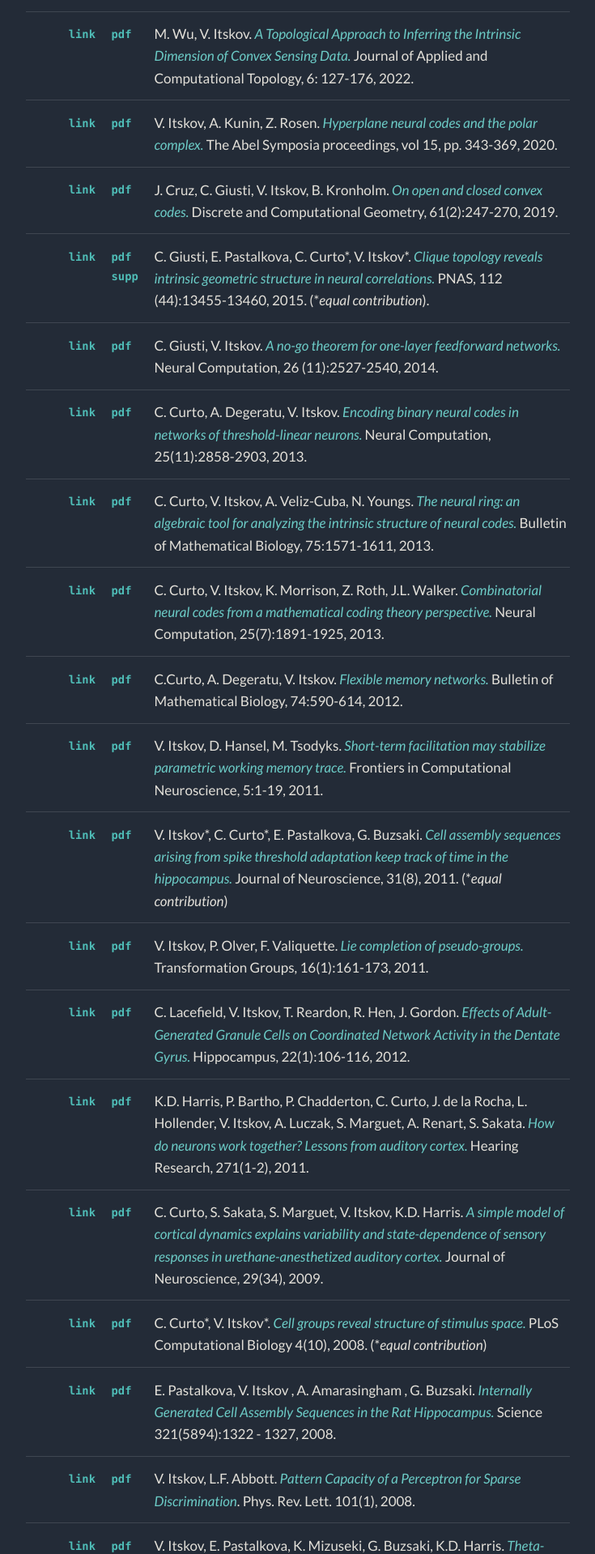
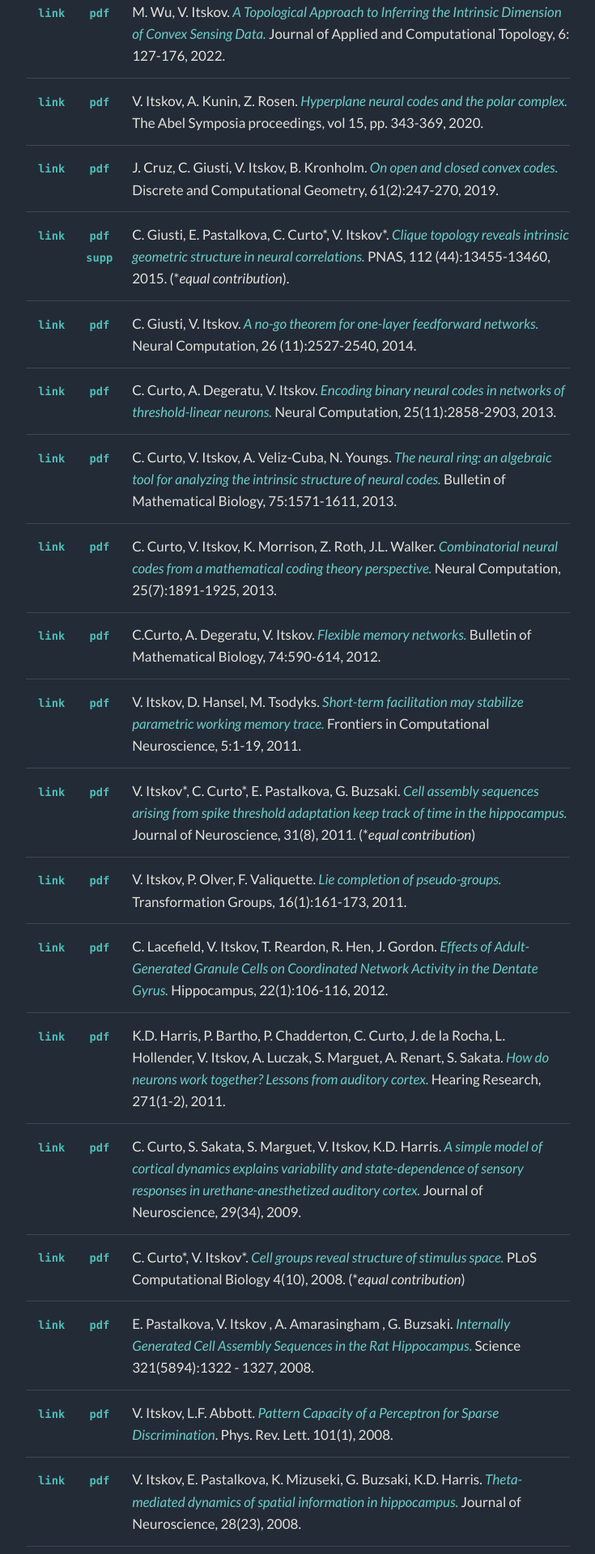
Before and after one commit to vitskov/homepage, a plain HTML site: page publications.html in a window 1280 px wide. Shown: the part 881-2800 px from the top of the page at 81% size, without its empty margins (276-1011 px from the left). Drawn offline with Linux system fonts and the light colour scheme.

Commit message:
Publications: 'link pdf' on the first line, 'ask questions' centred below
Each paper's links now share one cell: link and pdf on the first line, extras
(supp, ask questions) on the following lines, centred. Every link line is one
line of the reference text high, so the links sit on the reference's lines on
desktop and phones. README-STYLE.md shows the new row.

Co-Authored-By: Claude Opus 5.5 <noreply@anthropic.com>

```diff
--- a/publications.html
+++ b/publications.html
@@ -46,9 +46,9 @@
   <table class="pubs">
 
     <tr>
-      <td class="lk"></td>
-      <td class="lk"><a href="https://arxiv.org/abs/2310.10969">link</a></td>
-      <td class="lk"><a href="https://arxiv.org/pdf/2310.10969">pdf</a></td>
+      <td class="lk">
+        <span class="lk-row"><a href="https://arxiv.org/abs/2310.10969">link</a><a href="https://arxiv.org/pdf/2310.10969">pdf</a></span>
+      </td>
       <td class="ref">
         H. Santa Cruz Baur, V. Itskov
         <em>On the spectrum of the Hodge Laplacian on sequences.</em>
@@ -64,9 +64,9 @@
   <table class="pubs">
 
     <tr>
-      <td class="lk"></td>
-      <td class="lk"><a href="https://doi.org/10.1371/journal.pcbi.1014917">link</a></td>
-      <td class="lk"><a href="papers/Milicevic-Burton-Wachowiak-Itskov-PLOSCB-2026.pdf">pdf</a></td>
+      <td class="lk">
+        <span class="lk-row"><a href="https://doi.org/10.1371/journal.pcbi.1014917">link</a><a href="papers/Milicevic-Burton-Wachowiak-Itskov-PLOSCB-2026.pdf">pdf</a></span>
+      </td>
       <td class="ref">
         N. Milicevic, S. D. Burton, M. Wachowiak, V. Itskov
         <em>Shapley Fields Reveal Mosaic Chemotopic Organization in the Mouse Olfactory Bulb Across Diverse Chemical Feature Sets.</em>
@@ -75,9 +75,9 @@
     </tr>
 
     <tr>
-      <td class="lk"></td>
-      <td class="lk"><a href="https://doi.org/10.1007/s41468-026-00239-x">link</a></td>
-      <td class="lk"><a href="https://link.springer.com/epdf/10.1007/s41468-026-00239-x?sharing_token=py4ec0NdEFyhD_54z0ulNve4RwlQNchNByi7wbcMAY4uQ8bFWi4ZGeIi-8TUAnTlE1z9g-qG9KJTfWhxZN9-QcUCKxVQPGwpETwk2hT7r8i-zevG7yI03M-xLC9Jcs27Phi1hY6WO0kaGf_jyyN_gIxI_ANhOnwAqQWaO4HkKlM%3D">pdf</a></td>
+      <td class="lk">
+        <span class="lk-row"><a href="https://doi.org/10.1007/s41468-026-00239-x">link</a><a href="https://link.springer.com/epdf/10.1007/s41468-026-00239-x?sharing_token=py4ec0NdEFyhD_54z0ulNve4RwlQNchNByi7wbcMAY4uQ8bFWi4ZGeIi-8TUAnTlE1z9g-qG9KJTfWhxZN9-QcUCKxVQPGwpETwk2hT7r8i-zevG7yI03M-xLC9Jcs27Phi1hY6WO0kaGf_jyyN_gIxI_ANhOnwAqQWaO4HkKlM%3D">pdf</a></span>
+      </td>
       <td class="ref">
         Vin de Silva, Chad Giusti, Vladimir Itskov, Michael Robinson, Radmila Sazdanovic, Nikolas Schonsheck, Melvin Vaupel, Iris H. R. Yoon
         <em>Dowker's theorem for higher-order relations.</em>
@@ -86,9 +86,9 @@
     </tr>
 
     <tr>
-      <td class="lk"></td>
-      <td class="lk"><a href="https://doi.org/10.1137/23M1599069">link</a></td>
-      <td class="lk"><a href="papers/Milicevic-Itskov-SIAP-2024.pdf">pdf</a></td>
+      <td class="lk">
+        <span class="lk-row"><a href="https://doi.org/10.1137/23M1599069">link</a><a href="papers/Milicevic-Itskov-SIAP-2024.pdf">pdf</a></span>
+      </td>
       <td class="ref">
         N. Milicevic, V. Itskov.
         <em>The combinatorial code and the graph rules of Dale networks.</em>
@@ -97,9 +97,10 @@
     </tr>
 
     <tr>
-      <td class="lk"><a href="ask/morrison-degeratu-itskov-curto-2024-siads/" title="Ask an AI assistant questions about this paper">ask</a></td>
-      <td class="lk"><a href="https://doi.org/10.1137/22M1541666">link</a></td>
-      <td class="lk"><a href="papers/Diversity_of_emergent_dynamics_2024.pdf">pdf</a></td>
+      <td class="lk">
+        <span class="lk-row"><a href="https://doi.org/10.1137/22M1541666">link</a><a href="papers/Diversity_of_emergent_dynamics_2024.pdf">pdf</a></span>
+        <span class="lk-row"><a class="wide" href="ask/morrison-degeratu-itskov-curto-2024-siads/" title="Ask an AI assistant questions about this paper">ask questions</a></span>
+      </td>
       <td class="ref">
         K. Morrison, A. Degeratu, V. Itskov, C. Curto.
         <em>Diversity of emergent dynamics in competitive threshold-linear networks.</em>
@@ -108,9 +109,9 @@
     </tr>
 
     <tr>
-      <td class="lk"></td>
-      <td class="lk"><a href="https://doi.org/10.1007/s41468-021-00081-3">link</a></td>
-      <td class="lk"><a href="https://link.springer.com/content/pdf/10.1007/s41468-021-00081-3.pdf">pdf</a></td>
+      <td class="lk">
+        <span class="lk-row"><a href="https://doi.org/10.1007/s41468-021-00081-3">link</a><a href="https://link.springer.com/content/pdf/10.1007/s41468-021-00081-3.pdf">pdf</a></span>
+      </td>
       <td class="ref">
         M. Wu, V. Itskov.
         <em>A Topological Approach to Inferring the Intrinsic Dimension of Convex Sensing Data.</em>
@@ -119,9 +120,9 @@
     </tr>
 
     <tr>
-      <td class="lk"></td>
-      <td class="lk"><a href="https://doi.org/10.1007/978-3-030-43408-3_13">link</a></td>
-      <td class="lk"><a href="papers/HyperplaneNeuralCodesandthePolarComplexpdf.pdf">pdf</a></td>
+      <td class="lk">
+        <span class="lk-row"><a href="https://doi.org/10.1007/978-3-030-43408-3_13">link</a><a href="papers/HyperplaneNeuralCodesandthePolarComplexpdf.pdf">pdf</a></span>
+      </td>
       <td class="ref">
         V. Itskov, A. Kunin, Z. Rosen.
         <em>Hyperplane neural codes and the polar complex.</em>
@@ -130,9 +131,9 @@
     </tr>
 
     <tr>
-      <td class="lk"></td>
-      <td class="lk"><a href="https://doi.org/10.1007/s00454-018-00050-1">link</a></td>
-      <td class="lk"><a href="papers/OnOpenAndClosedConvexCodes.pdf">pdf</a></td>
+      <td class="lk">
+        <span class="lk-row"><a href="https://doi.org/10.1007/s00454-018-00050-1">link</a><a href="papers/OnOpenAndClosedConvexCodes.pdf">pdf</a></span>
+      </td>
       <td class="ref">
         J. Cruz, C. Giusti, V. Itskov, B. Kronholm.
         <em>On open and closed convex codes.</em>
@@ -141,9 +142,10 @@
     </tr>
 
     <tr>
-      <td class="lk"></td>
-      <td class="lk"><a href="https://doi.org/10.1073/pnas.1506407112">link</a></td>
-      <td class="lk"><a href="papers/Giusti-Pastalkova-Curto-Itskov-PNAS-2015.pdf">pdf</a><br><a href="https://arxiv.org/pdf/1502.06173v1">supp</a></td>
+      <td class="lk">
+        <span class="lk-row"><a href="https://doi.org/10.1073/pnas.1506407112">link</a><a href="papers/Giusti-Pastalkova-Curto-Itskov-PNAS-2015.pdf">pdf</a></span>
+        <span class="lk-row"><a class="under-pdf" href="https://arxiv.org/pdf/1502.06173v1">supp</a></span>
+      </td>
       <td class="ref">
         C. Giusti, E. Pastalkova, C. Curto*, V. Itskov*.
         <em>Clique topology reveals intrinsic geometric structure in neural correlations.</em>
@@ -152,9 +154,9 @@
     </tr>
 
     <tr>
-      <td class="lk"></td>
-      <td class="lk"><a href="https://doi.org/10.1162/NECO_a_00657">link</a></td>
-      <td class="lk"><a href="papers/Giusti-Itskov-2014.pdf">pdf</a></td>
+      <td class="lk">
+        <span class="lk-row"><a href="https://doi.org/10.1162/NECO_a_00657">link</a><a href="papers/Giusti-Itskov-2014.pdf">pdf</a></span>
+      </td>
       <td class="ref">
         C. Giusti, V. Itskov.
         <em>A no-go theorem for one-layer feedforward networks.</em>
@@ -163,9 +165,9 @@
     </tr>
 
     <tr>
-      <td class="lk"></td>
-      <td class="lk"><a href="https://doi.org/10.1162/NECO_a_00504">link</a></td>
-      <td class="lk"><a href="papers/NECO_2013_Curto-Degeratu-Itskov.pdf">pdf</a></td>
+      <td class="lk">
+        <span class="lk-row"><a href="https://doi.org/10.1162/NECO_a_00504">link</a><a href="papers/NECO_2013_Curto-Degeratu-Itskov.pdf">pdf</a></span>
+      </td>
       <td class="ref">
         C. Curto, A. Degeratu, V. Itskov.
         <em>Encoding binary neural codes in networks of threshold-linear neurons.</em>
@@ -174,9 +176,9 @@
     </tr>
 
     <tr>
-      <td class="lk"></td>
-      <td class="lk"><a href="https://doi.org/10.1007/s11538-013-9860-3">link</a></td>
-      <td class="lk"><a href="papers/Neural-Ring-2013.pdf">pdf</a></td>
+      <td class="lk">
+        <span class="lk-row"><a href="https://doi.org/10.1007/s11538-013-9860-3">link</a><a href="papers/Neural-Ring-2013.pdf">pdf</a></span>
+      </td>
       <td class="ref">
         C. Curto, V. Itskov, A. Veliz-Cuba, N. Youngs.
         <em>The neural ring: an algebraic tool for analyzing the intrinsic structure of neural codes.</em>
@@ -185,9 +187,9 @@
     </tr>
 
     <tr>
-      <td class="lk"></td>
-      <td class="lk"><a href="https://doi.org/10.1162/NECO_a_00459">link</a></td>
-      <td class="lk"><a href="papers/CurtoItskovMorrisonRothWalker-NC-2013.pdf">pdf</a></td>
+      <td class="lk">
+        <span class="lk-row"><a href="https://doi.org/10.1162/NECO_a_00459">link</a><a href="papers/CurtoItskovMorrisonRothWalker-NC-2013.pdf">pdf</a></span>
+      </td>
       <td class="ref">
         C. Curto, V. Itskov, K. Morrison, Z. Roth, J.L. Walker.
         <em>Combinatorial neural codes from a mathematical coding theory perspective.</em>
@@ -196,9 +198,9 @@
     </tr>
 
     <tr>
-      <td class="lk"></td>
-      <td class="lk"><a href="https://doi.org/10.1007/s11538-011-9678-9">link</a></td>
-      <td class="lk"><a href="papers/flexible-memory-final.pdf">pdf</a></td>
+      <td class="lk">
+        <span class="lk-row"><a href="https://doi.org/10.1007/s11538-011-9678-9">link</a><a href="papers/flexible-memory-final.pdf">pdf</a></span>
+      </td>
       <td class="ref">
         C.Curto, A. Degeratu, V. Itskov.
         <em>Flexible memory networks.</em>
@@ -207,9 +209,9 @@
     </tr>
 
     <tr>
-      <td class="lk"></td>
-      <td class="lk"><a href="https://doi.org/10.3389/fncom.2011.00040">link</a></td>
-      <td class="lk"><a href="papers/ItskovHanselTsodyks2011.pdf">pdf</a></td>
+      <td class="lk">
+        <span class="lk-row"><a href="https://doi.org/10.3389/fncom.2011.00040">link</a><a href="papers/ItskovHanselTsodyks2011.pdf">pdf</a></span>
+      </td>
       <td class="ref">
         V. Itskov, D. Hansel, M. Tsodyks.
         <em>Short-term facilitation may stabilize parametric working memory trace.</em>
@@ -218,9 +220,9 @@
     </tr>
 
     <tr>
-      <td class="lk"></td>
-      <td class="lk"><a href="https://doi.org/10.1523/JNEUROSCI.3773-10.2011">link</a></td>
-      <td class="lk"><a href="papers/ItskovCurtoJN2011.pdf">pdf</a></td>
+      <td class="lk">
+        <span class="lk-row"><a href="https://doi.org/10.1523/JNEUROSCI.3773-10.2011">link</a><a href="papers/ItskovCurtoJN2011.pdf">pdf</a></span>
+      </td>
       <td class="ref">
         V. Itskov*, C. Curto*, E. Pastalkova, G. Buzsaki.
         <em>Cell assembly sequences arising from spike threshold adaptation keep track of time in the hippocampus.</em>
@@ -229,9 +231,9 @@
     </tr>
 
     <tr>
-      <td class="lk"></td>
-      <td class="lk"><a href="https://doi.org/10.1007/s00031-010-9118-1">link</a></td>
-      <td class="lk"><a href="papers/Lie_completion.pdf">pdf</a></td>
+      <td class="lk">
+        <span class="lk-row"><a href="https://doi.org/10.1007/s00031-010-9118-1">link</a><a href="papers/Lie_completion.pdf">pdf</a></span>
+      </td>
       <td class="ref">
         V. Itskov, P. Olver, F. Valiquette.
         <em>Lie completion of pseudo-groups.</em>
@@ -240,9 +242,9 @@
     </tr>
 
     <tr>
-      <td class="lk"></td>
-      <td class="lk"><a href="https://doi.org/10.1002/hipo.20860">link</a></td>
-      <td class="lk"><a href="papers/Lacefield-2012.pdf">pdf</a></td>
+      <td class="lk">
+        <span class="lk-row"><a href="https://doi.org/10.1002/hipo.20860">link</a><a href="papers/Lacefield-2012.pdf">pdf</a></span>
+      </td>
       <td class="ref">
         C. Lacefield, V. Itskov, T. Reardon, R. Hen, J. Gordon.
         <em>Effects of Adult-Generated Granule Cells on Coordinated Network Activity in the Dentate Gyrus.</em>
@@ -251,9 +253,9 @@
     </tr>
 
     <tr>
-      <td class="lk"></td>
-      <td class="lk"><a href="https://doi.org/10.1016/j.heares.2010.06.006">link</a></td>
-      <td class="lk"><a href="papers/HearingResearch2010.pdf">pdf</a></td>
+      <td class="lk">
+        <span class="lk-row"><a href="https://doi.org/10.1016/j.heares.2010.06.006">link</a><a href="papers/HearingResearch2010.pdf">pdf</a></span>
+      </td>
       <td class="ref">
         K.D. Harris, P. Bartho, P. Chadderton, C. Curto, J. de la Rocha, L. Hollender, V. Itskov, A. Luczak, S. Marguet, A. Renart, S. Sakata.
         <em>How do neurons work together? Lessons from auditory cortex.</em>
@@ -262,9 +264,9 @@
     </tr>
 
     <tr>
-      <td class="lk"></td>
-      <td class="lk"><a href="https://doi.org/10.1523/JNEUROSCI.2053-09.2009">link</a></td>
-      <td class="lk"><a href="papers/JN2009.pdf">pdf</a></td>
+      <td class="lk">
+        <span class="lk-row"><a href="https://doi.org/10.1523/JNEUROSCI.2053-09.2009">link</a><a href="papers/JN2009.pdf">pdf</a></span>
+      </td>
       <td class="ref">
         C. Curto, S. Sakata, S. Marguet, V. Itskov, K.D. Harris.
         <em>A simple model of cortical dynamics explains variability and state-dependence of sensory responses in urethane-anesthetized auditory cortex.</em>
@@ -273,9 +275,9 @@
     </tr>
 
     <tr>
-      <td class="lk"></td>
-      <td class="lk"><a href="https://doi.org/10.1371/journal.pcbi.1000205">link</a></td>
-      <td class="lk"><a href="papers/curto-itskov-PLoS_CB-2008.pdf">pdf</a></td>
+      <td class="lk">
+        <span class="lk-row"><a href="https://doi.org/10.1371/journal.pcbi.1000205">link</a><a href="papers/curto-itskov-PLoS_CB-2008.pdf">pdf</a></span>
+      </td>
       <td class="ref">
         C. Curto*, V. Itskov*.
         <em>Cell groups reveal structure of stimulus space.</em>
@@ -284,9 +286,9 @@
     </tr>
 
     <tr>
-      <td class="lk"></td>
-      <td class="lk"><a href="https://doi.org/10.1126/science.1159775">link</a></td>
-      <td class="lk"><a href="papers/Science-2008-Pastalkova.pdf">pdf</a></td>
+      <td class="lk">
+        <span class="lk-row"><a href="https://doi.org/10.1126/science.1159775">link</a><a href="papers/Science-2008-Pastalkova.pdf">pdf</a></span>
+      </td>
       <td class="ref">
         E. Pastalkova, V. Itskov , A. Amarasingham , G. Buzsaki.
         <em>Internally Generated Cell Assembly Sequences in the Rat Hippocampus.</em>
@@ -295,9 +297,9 @@
     </tr>
 
     <tr>
-      <td class="lk"></td>
-      <td class="lk"><a href="https://doi.org/10.1103/PhysRevLett.101.018101">link</a></td>
-      <td class="lk"><a href="papers/PRL-final.pdf">pdf</a></td>
+      <td class="lk">
+        <span class="lk-row"><a href="https://doi.org/10.1103/PhysRevLett.101.018101">link</a><a href="papers/PRL-final.pdf">pdf</a></span>
+      </td>
       <td class="ref">
         V. Itskov, L.F. Abbott.
         <em>Pattern Capacity of a Perceptron for Sparse Discrimination</em>.
@@ -306,9 +308,9 @@
     </tr>
 
     <tr>
-      <td class="lk"></td>
-      <td class="lk"><a href="https://doi.org/10.1523/JNEUROSCI.5262-07.2008">link</a></td>
-      <td class="lk"><a href="papers/Itskov_et_al-JN-2008.pdf">pdf</a></td>
+      <td class="lk">
+        <span class="lk-row"><a href="https://doi.org/10.1523/JNEUROSCI.5262-07.2008">link</a><a href="papers/Itskov_et_al-JN-2008.pdf">pdf</a></span>
+      </td>
       <td class="ref">
         V. Itskov, E. Pastalkova, K. Mizuseki, G. Buzsaki, K.D. Harris.
         <em>Theta-mediated dynamics of spatial information in hippocampus.</em>
@@ -317,9 +319,9 @@
     </tr>
 
     <tr>
-      <td class="lk"></td>
-      <td class="lk"><a href="https://doi.org/10.1162/neco.2007.3179">link</a></td>
-      <td class="lk"><a href="papers/NCpaper-final.pdf">pdf</a></td>
+      <td class="lk">
+        <span class="lk-row"><a href="https://doi.org/10.1162/neco.2007.3179">link</a><a href="papers/NCpaper-final.pdf">pdf</a></span>
+      </td>
       <td class="ref">
         V. Itskov, C. Curto, K.D. Harris.
         <em>Valuations for spike train prediction.</em>
@@ -328,9 +330,9 @@
     </tr>
 
     <tr>
-      <td class="lk"></td>
-      <td class="lk"><a href="https://doi.org/10.1090/conm/285/04742">link</a></td>
-      <td class="lk"><a href="papers/Itskov-2001.pdf">pdf</a></td>
+      <td class="lk">
+        <span class="lk-row"><a href="https://doi.org/10.1090/conm/285/04742">link</a><a href="papers/Itskov-2001.pdf">pdf</a></span>
+      </td>
       <td class="ref">
         V. Itskov.
         <em>Orbit reduction of contact ideals.</em>
@@ -339,9 +341,9 @@
     </tr>
 
     <tr>
-      <td class="lk"></td>
-      <td class="lk"><a href="https://pubs.ams.org/ebooks/trans2/187/">link</a></td>
-      <td class="lk"><a href="papers/Itskov-Karasev-Vorobjev1998.pdf">pdf</a></td>
+      <td class="lk">
+        <span class="lk-row"><a href="https://pubs.ams.org/ebooks/trans2/187/">link</a><a href="papers/Itskov-Karasev-Vorobjev1998.pdf">pdf</a></span>
+      </td>
       <td class="ref">
         V. Itskov, M.Karasev, and Yu.Vorobjev.
         <em>Infinitesimal Poisson cohomology.</em>
--- a/style.css
+++ b/style.css
@@ -42,6 +42,7 @@ body {
   font-family: var(--font);
   font-size: 17px;
   line-height: 1.6;
+  --text-line: calc(17px * 1.6);   /* the body text's line height, as a length */
   color: var(--ink);
   background: var(--paper);
   display: grid;
@@ -203,7 +204,7 @@ p { margin: 0 0 1rem; }
 .contact dt { color: var(--ink-muted); font-weight: 700; }
 .contact dd { margin: 0; }
 
-/* ---------- publication tables: ask | link | pdf | reference ---------- */
+/* ---------- publication tables: links | reference ---------- */
 .pubs {
   width: 100%;
   table-layout: fixed;      /* same column widths in every table */
@@ -217,16 +218,27 @@ p { margin: 0 0 1rem; }
 }
 .pubs tr:last-child td { border-bottom: 0; }
 
-/* the ask / link / pdf columns: narrow, monospace labels */
+/* the links cell: "link  pdf" on the first line; extras such as "supp" (under pdf) and
+   "ask questions" (centred under both) on the following lines. Each line is exactly as
+   tall as a line of the reference text (--text-line), so the links sit on its lines. */
 .pubs td.lk {
-  width: 3.3rem;
-  padding-right: 0.6rem;
+  width: 8.2rem;
+  padding-right: 0.8rem;
   padding-top: calc(0.85rem + 0.12rem);   /* align label baseline with the reference text */
   font-size: 0.86rem;
   font-family: ui-monospace, "SF Mono", Menlo, Consolas, monospace;
-  line-height: 1.75;
+  line-height: var(--text-line);
   white-space: nowrap;
 }
+.pubs .lk-row {
+  display: grid;
+  /* link | pdf, each centred in its column; "link" is one letter longer than "pdf", so its column is
+     half a letter wider, which centres the pair as a whole */
+  grid-template-columns: calc(50% + 0.5ch) calc(50% - 0.5ch);
+  justify-items: center;
+}
+.pubs .lk-row .wide { grid-column: 1 / -1; }   /* ask questions: centred under both */
+.pubs .lk-row .under-pdf { grid-column: 2; }   /* supp: under pdf */
 .pubs td.lk a { text-decoration: none; font-weight: 700; }
 
 .pubs td.ref { width: auto; }
@@ -266,6 +278,7 @@ p { margin: 0 0 1rem; }
   body {
     display: block;
     font-size: 16px;
+    --text-line: calc(16px * 1.6);
   }
 
   .sidebar {
```
Also changed, not shown: 1 other file.
